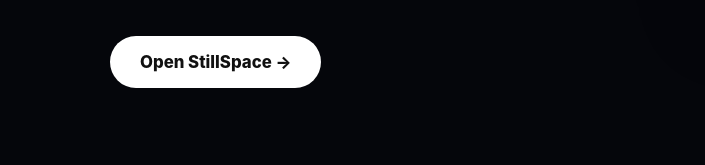
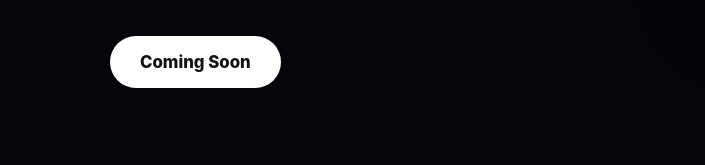
Before and after one commit to g9k9mn24dp-tech/code_mavericks, a website: page public/stillspace.html in a window 1280 px wide. Shown: the part 574-739 px from the top of the page, 0-705 px from the left. Drawn offline with Linux system fonts and the light colour scheme.

Commit message:
Replace link with 'Coming Soon' message

```diff
--- a/public/stillspace.html
+++ b/public/stillspace.html
@@ -213,14 +213,9 @@
           makes mental wellness easier to fit into real life.
         </p>
 
-        <a
-          class="open-button"
-          href="https://moon-calm-space.base44.app"
-          target="_blank"
-          rel="noopener"
-        >
-          Open StillSpace →
-        </a>
+        <span class="open-button">
+  Coming Soon
+</span>
       </div>
 
       <div>
```
